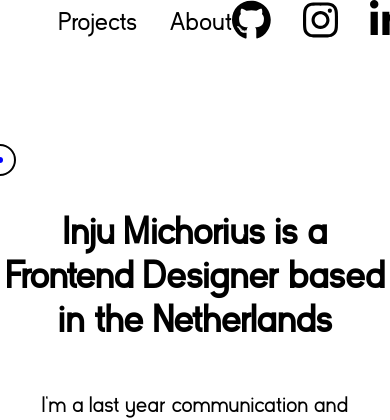
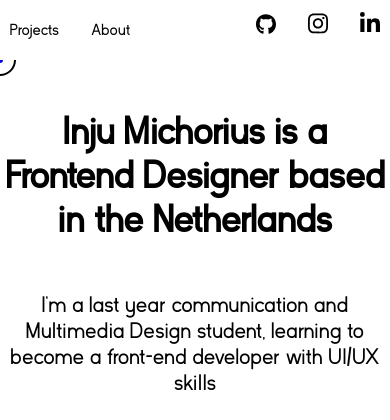
Before and after one commit to InjuMichorius/inju.nl, a PHP site: page / in a window 390 px wide. Shown: the top 420 px of the page. Run offline with PHP 8.4, Linux system fonts and the light colour scheme.

Commit message:
Add reponsiveness to header

```diff
--- a/public/styles/header.css
+++ b/public/styles/header.css
@@ -3,6 +3,7 @@
     height: 160px;
     position: fixed;
     background-color: white;
+    z-index: 1000;
 }
 
 .header__nav {
@@ -63,10 +64,41 @@ li {
 }
 
 .header__socials_link {
-    height: 40px;
+    width: 40px;
 }
 
 .whitespace {
     width: 100vw;
     height: 160px;
 }
+
+@media only screen and (max-width: 600px) {
+    .whitespace {
+        height: 60px;
+    }
+
+    .header {
+        height: 60px;
+    }
+
+    .header__nav {
+        width: 95%;
+        line-height: 60px;
+    }
+
+    .header__links li a {
+        font-size: 1em;
+    }
+
+    #site_logo {
+        opacity: 0;
+    }
+
+    .header__socials {
+        justify-content: flex-end;
+    }
+
+    .header__socials_link {
+        width: 20px;
+    }
+}
```
